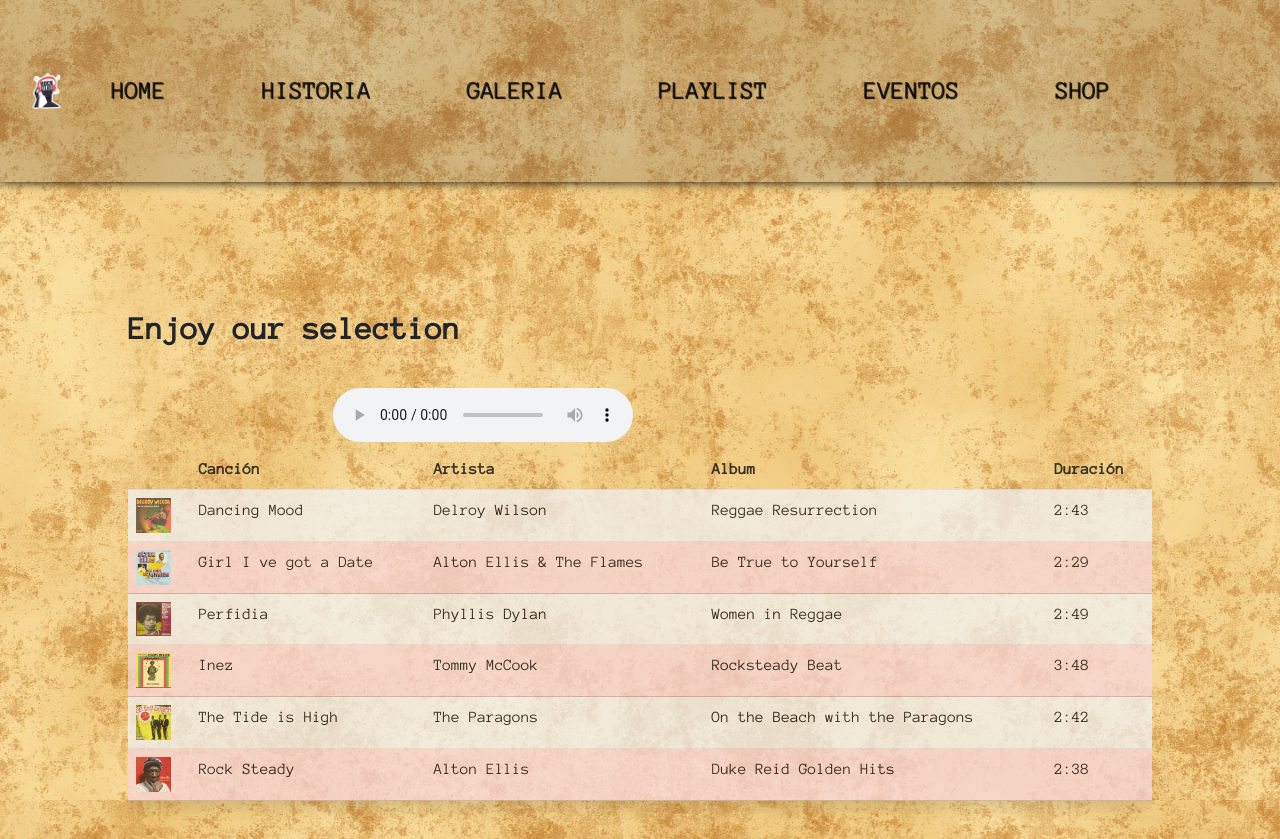
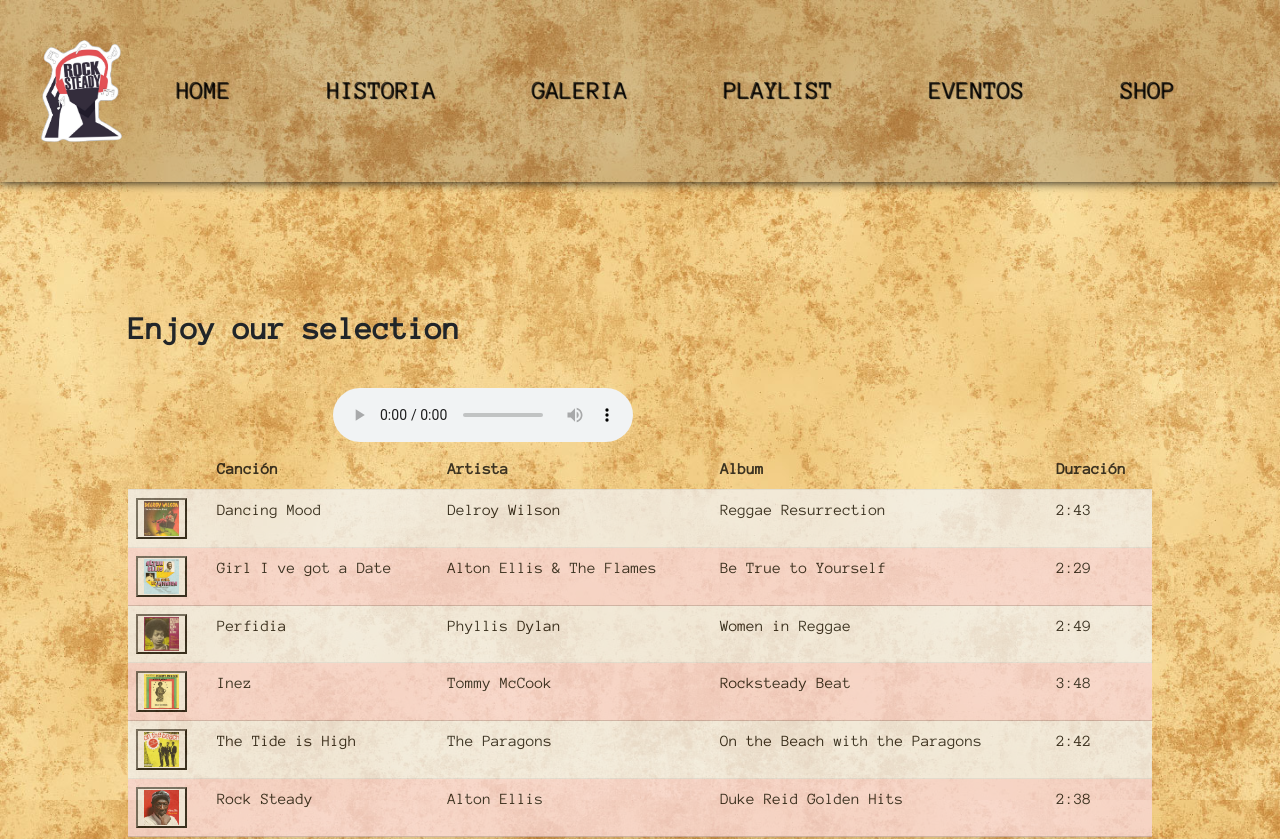
Before and after one commit to kaligocas/Rocksteady-2, a website built with Vite: page src/pages/playlist.html in a window 1280 px wide. Shown: the top 839 px of the page. Built offline with nearby package versions, Linux system fonts and the light colour scheme; files whose address does not match are found by name; a web font is replaced by a local one.

Commit message:
change js playlist

```diff
--- a/src/js/playlist.js
+++ b/src/js/playlist.js
@@ -1,18 +1,18 @@
-/*document.addEventListener('DOMContentLoaded', function () {
-    const playlistElement = document.getElementById('playlist');
-    const audioPlayer = document.getElementById('audioPlayer');
+document.addEventListener('DOMContentLoaded', function () {
+  const audioPlayer = document.getElementById('audioPlayer');
+  const playButton = document.getElementById('playButton');
+  playButton.addEventListener('click', function () {
+    if (audioPlayer.paused) {
+      audioPlayer.play();
+      playButton.textContent = 'Stop';
+    } else {
+      audioPlayer.pause();
+      playButton.textContent = 'Play';
+    }
+  });
+});
 
-    const playlist = [
-      { title: 'Canción 1', src: './assets/Alton Ellis Girl I ve Got A Date-.mp3' },
-      { title: 'Canción 2', src: './assets/Alton Ellis Rocksteady.mp3' },
-
-    ];
-
-    playlist.forEach((song, index) => {
-      const listItem = document.createElement('li');
-      listItem.textContent = `${index + 1}. ${song.title}`;
-      listItem.classList.add('list-group-item');
-      listItem.addEventListener('click', () => playSong(index));
-      playlistElement.appendChild(listItem);
-    });
-*/
+/*document.getElementById('playButton').addEventListener('click', function() {
+  var audio = document.getElementById('audioPlayer');
+  audio.play();
+});*/
--- a/src/pages/playlist.html
+++ b/src/pages/playlist.html
@@ -14,7 +14,7 @@
     <header>
       <nav class="navbar navbar1 navbar-expand-lg justify-content-center">
         <div class="container-fluid align-content-center m-3">
-          <img src="./public/assets/Logo/Steady 02.png" alt="Logo_Rocsteady" width="100">
+          <img src="./../../public/assets/Logo/Steady 02.png" alt="Logo_Rocsteady" width="100">
           <button class="navbar-toggler" type="button" data-bs-toggle="collapse" data-bs-target="#navbarTogglerDemo02" aria-controls="navbarTogglerDemo02" aria-expanded="false" aria-label="Toggle navigation">
             <span class="navbar-toggler-icon"></span>
           </button>
@@ -65,49 +65,46 @@
                   </tr>
                 </thead>
 
+              </div>
+
               <tbody>
                 <tr class="hover">
-                  <td><img src="./../../assets/Discos/Delroy-Wilson_Dancing Mood.jpg" class="img-fluid"></td>
+                  <td><audio id="audioPlayer" src="./../../public/assets/audio_playlist/01.mp3"></audio><button id="playButton"><img class="img_audio" src="./../../assets/Discos/Delroy-Wilson_Dancing Mood.jpg" class="img-fluid"></button></td>
                   <td>Dancing Mood</td>
                   <td>Delroy Wilson</td>
                   <td>Reggae Resurrection</td>
                   <td>2:43</td>
                 </tr>
-
                 <tr class="table-danger">
-                    <td><img src="./../../assets/Discos/Alton-Ellys_The-Flames.jpg"></td>
+                  <td><audio id="audioPlayer" src="./../../public/assets/audio_playlist/02.mp3"></audio><button id="playButton"><img class="img_audio" src="./../../assets/Discos/Alton-Ellys_The-Flames.jpg"></button></td>
                   <td>Girl I ve got a Date</td>
                   <td>Alton Ellis  & The Flames</td>
                   <td>Be True to Yourself</td>
                   <td>2:29</td>
                 </tr>
-
                 <tr>
-                    <td><img src="./../../assets/Discos/Phyllis_Dyllan.jpeg"></td>
+                  <td><audio id="audioPlayer" src="./../../public/assets/audio_playlist/03.mp3"></audio><button id="playButton"><img class="img_audio" src="./../../assets/Discos/Phyllis_Dyllan.jpeg"></button></td>
                   <td>Perfidia</td>
                   <td>Phyllis Dylan</td>
                   <td>Women in Reggae</td>
                   <td>2:49</td>
                 </tr>
-
                 <tr class="table-danger">
-                    <td><img src="./../../assets/Discos/Tommy_McCook.webp"></td>
+                  <td><audio id="audioPlayer" src="./../../public/assets/audio_playlist/04.mp3"></audio><button id="playButton"><img class="img_audio" src="./../../assets/Discos/Tommy_McCook.webp"></button></td>
                   <td>Inez</td>
                   <td>Tommy McCook</td>
                   <td>Rocksteady Beat</td>
                   <td>3:48</td>
                 </tr>
-
                 <tr>
-                    <td><img src="./../../assets/Discos/The paragons.jpg"></td>
+                  <td><audio id="audioPlayer" src="./../../public/assets/audio_playlist/05.mp3"></audio><button id="playButton"><img class="img_audio" src="./../../assets/Discos/The paragons.jpg"></button></td>
                   <td>The Tide is High</td>
                   <td>The Paragons</td>
                   <td>On the Beach with the Paragons</td>
                   <td>2:42</td>
                 </tr>
-
                 <tr class="table-danger">
-                    <td><img src="./../../assets/Discos/Alton Ellis .jpeg"></td>
+                  <td><audio id="audioPlayer" src="./../../public/assets/audio_playlist/06.mp3"></audio><button id="playButton"><img class="img_audio" src="./../../assets/Discos/Alton Ellis .jpeg"></button></td>
                   <td>Rock Steady</td>
                   <td>Alton Ellis</td>
                   <td>Duke Reid Golden Hits</td>
@@ -116,6 +113,7 @@
               </tbody>
               </table>
           </div>
+
     </main>
 
 
--- a/src/sass/playlist.scss
+++ b/src/sass/playlist.scss
@@ -11,7 +11,7 @@ main {
   }
 
 
-  img{
+  .img_audio{
     width: 35px;
   }
   #audioPlayer{
```
Also changed, not shown: src/pages/eventos.html (added), 11 other files. Lines whose indentation alone changed are shown as unchanged.
